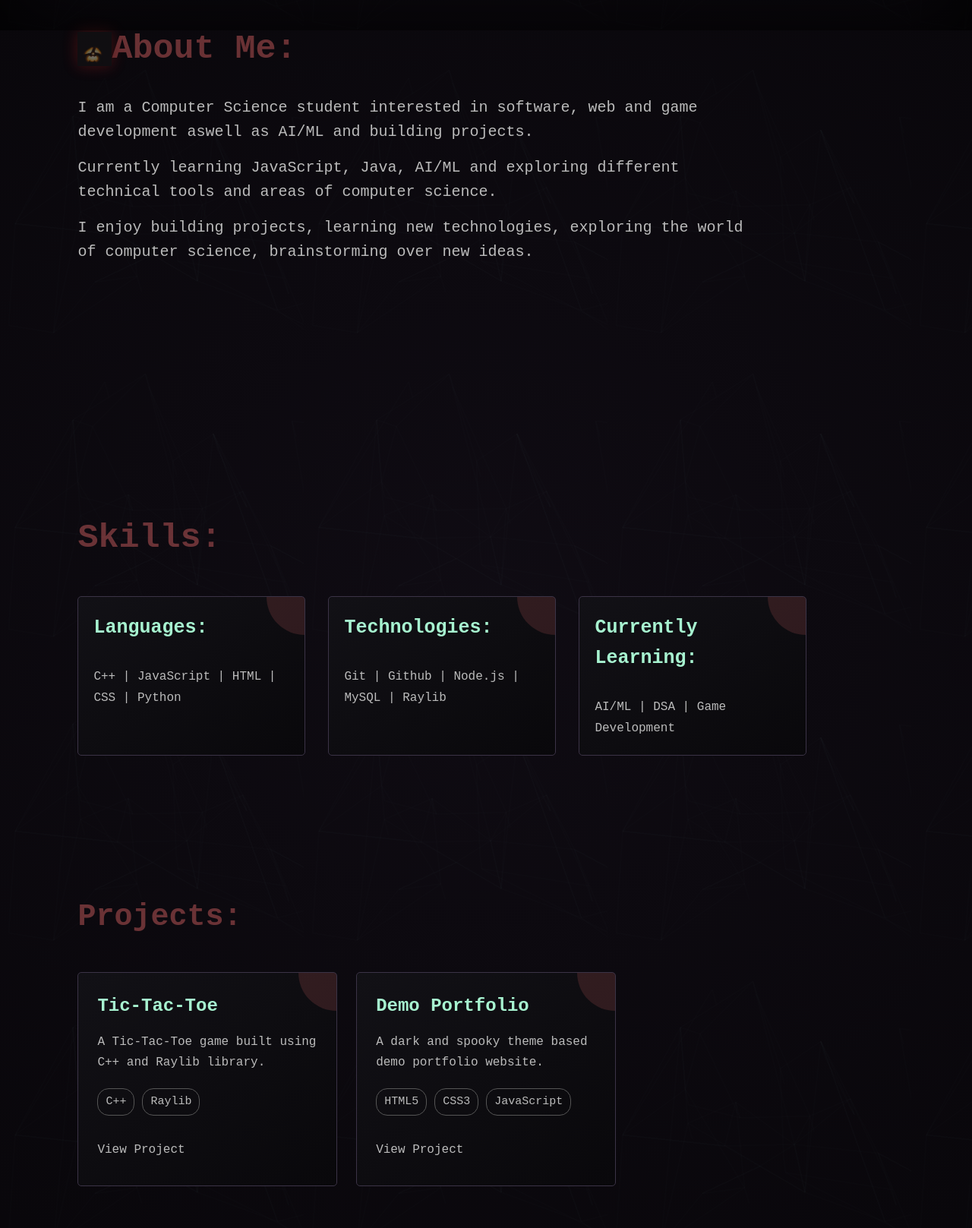
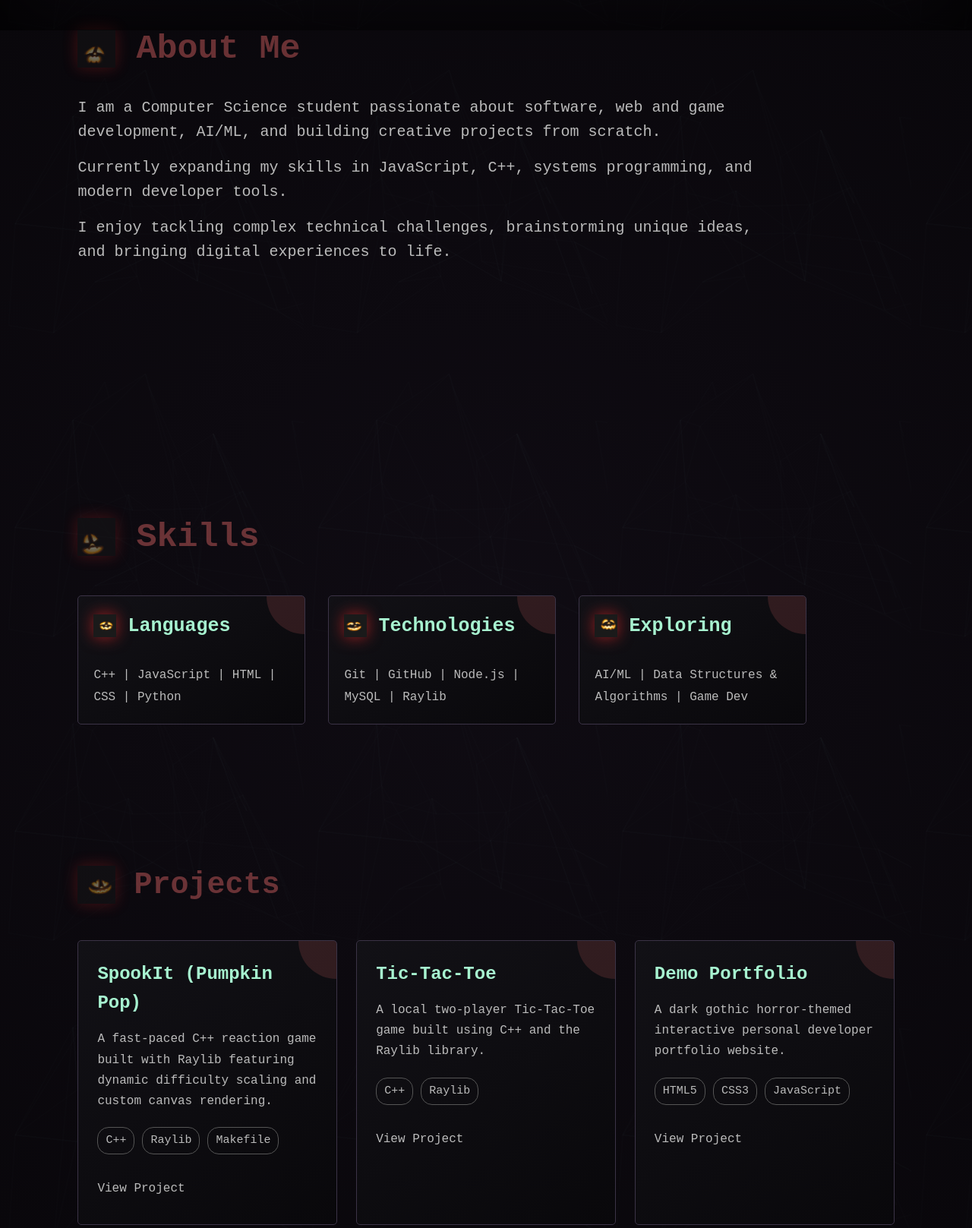
Before and after one commit to th25thbam/demo-portfolio, a plain HTML site: page index.html in a window 1280 px wide. Shown: the part 760-2377 px from the top of the page at 76% size. Drawn offline with Linux system fonts and the light colour scheme.

Commit message:
html fixes

```diff
--- a/index.html
+++ b/index.html
@@ -3,15 +3,15 @@
 <head>
     <meta charset="UTF-8">
     <meta name="viewport" content="width=device-width, initial-scale=1.0">
-    <title>Demo Portfolio</title>
+    <title>Bam | Horror Portfolio</title>
     <link rel="stylesheet" href="style.css">
 </head>
 <body>
     <header>
         <nav>
-            <h2 class="logo">Portfolio</h2>
+            <h2 class="logo"><span class="pumpkin-face face-3" style="width: 25px; height: 25px;"></span> Portfolio</h2>
             <ul>
-                <li><a href="#home">Home</a></li>
+                <li><a href="#home" class="active">Home</a></li>
                 <li><a href="#about">About</a></li>
                 <li><a href="#skills">Skills</a></li>
                 <li><a href="#projects">Projects</a></li>
@@ -22,80 +22,93 @@
 
     <main>
         <section id="home">
-            <span class="pumpkin-face face-3" style="width:80px; height:80px; margin-bottom: 10px;"></span>
+            <div class="hero-emblem">
+                <span class="pumpkin-face face-10" style="width: 90px; height: 90px;"></span>
+            </div>
             <p>Hello, I am</p>
             <h1>Bam</h1>
             <h2 id="typing-text">An aspiring Programmer & Developer</h2>
-            <p>I Build things using HTML, JavaScript, CSS and C++</p>
+            <p>I build things using HTML, JavaScript, CSS, and C++</p>
             <a href="#projects">View My Projects</a>
         </section>
 
         <section id="about">
-            <h1><span class="pumpkin-face face-2" style="width:45px; height:45px; vertical-align: middlle;"></span>About Me:</h1>
+            <h1><span class="pumpkin-face face-2"></span> About Me</h1>
             <p>
-                I am a Computer Science student interested in software, web and game development aswell as AI/ML and building projects.
+                I am a Computer Science student passionate about software, web and game development, AI/ML, and building creative projects from scratch.
             </p>
             <p>
-                Currently learning JavaScript, Java, AI/ML and exploring different technical tools and areas of computer science.
+                Currently expanding my skills in JavaScript, C++, systems programming, and modern developer tools.
             </p>
-
             <p>
-                I enjoy building projects, learning new technologies, exploring the world of computer science, brainstorming over new ideas.
+                I enjoy tackling complex technical challenges, brainstorming unique ideas, and bringing digital experiences to life.
             </p>
         </section>
 
         <section id="skills">
-            <h2><span class="spooky-pumpkin-face face-4" style="width: 45px; height: 45px; vertical-align: middle;"></span> Skills:</h2>
+            <h2><span class="pumpkin-face face-4"></span> Skills</h2>
             <div class="skills-container">
                 <div class="skill">
-                    <h3><span class="spooky-pumpkin-face face-1" style="width: 35px; height: 35px; vertical-align: middle;"></span> Languages:</h3>
+                    <h3><span class="pumpkin-face face-1" style="width: 30px; height: 30px;"></span> Languages</h3>
                     <p>C++ | JavaScript | HTML | CSS | Python</p>
                 </div>
                 <div class="skill">
-                    <h3><span class="spooky-pumpkin-face face-5" style="width: 35px; height: 35px; vertical-align: middle;"></span> Technologies:</h3>
-                    <p>Git | Github | Node.js | MySQL | Raylib</p>
+                    <h3><span class="pumpkin-face face-5" style="width: 30px; height: 30px;"></span> Technologies</h3>
+                    <p>Git | GitHub | Node.js | MySQL | Raylib</p>
                 </div>
                 <div class="skill">
-                    <h3><span class="spooky-pumpkin-face face-6" style="width: 35px; height: 35px; vertical-align: middle;"></span> Currently Learning:</h3>
-                    <p>AI/ML | DSA | Game Development</p>
+                    <h3><span class="pumpkin-face face-6" style="width: 30px; height: 30px;"></span> Exploring</h3>
+                    <p>AI/ML | Data Structures & Algorithms | Game Dev</p>
                 </div>
             </div>
         </section>
 
         <section id="projects">
-            <h2><span class="spooky-pumpkin-face face-7" style="width: 45px; height: 45px; vertical-align: middle;"></span> Projects:</h2>
+            <h2><span class="pumpkin-face face-7"></span> Projects</h2>
             <div class="projects-container">
                 <article class="project-card">
                     <div class="project-content">
+                        <h3>SpookIt (Pumpkin Pop)</h3>
+                        <p>A fast-paced C++ reaction game built with Raylib featuring dynamic difficulty scaling and custom canvas rendering.</p>
+                    </div>
+                    <div class="project-tech">
+                        <span>C++</span>
+                        <span>Raylib</span>
+                        <span>Makefile</span>
+                    </div>
+                    <a href="https://github.com/th25thsbam/spookIt" target="_blank" rel="noopener noreferrer" class="project-link">View Project</a>
+                </article>
+
+                <article class="project-card">
+                    <div class="project-content">
                         <h3>Tic-Tac-Toe</h3>
-                    <p>A Tic-Tac-Toe game built using C++ and Raylib library.</p>
+                        <p>A local two-player Tic-Tac-Toe game built using C++ and the Raylib library.</p>
                     </div>
                     <div class="project-tech">
                         <span>C++</span>
                         <span>Raylib</span>
                     </div>
-                    <a href="https://github.com/th25thbam/tictactoe" target="_blank" rel="noopener noreferrer" class="project-link" >View Project</a>
+                    <a href="https://github.com/th25thbam/tictactoe" target="_blank" rel="noopener noreferrer" class="project-link">View Project</a>
                 </article>
 
                 <article class="project-card">
                     <div class="project-content">
                         <h3>Demo Portfolio</h3>
-                    <p>A dark and spooky theme based demo portfolio website.</p>
+                        <p>A dark gothic horror-themed interactive personal developer portfolio website.</p>
                     </div>
                     <div class="project-tech">
                         <span>HTML5</span>
                         <span>CSS3</span>
                         <span>JavaScript</span>
                     </div>
-                    <a href="https://github.com/th25thbam/demo-portfolio" target="_blank" rel="noopener noreferrer" class="project-link" >View Project</a>
-                    </div>
+                    <a href="https://github.com/th25thbam/demo-portfolio" target="_blank" rel="noopener noreferrer" class="project-link">View Project</a>
                 </article>
             </div>
         </section>
 
         <section id="contacts">
-            <h2><span class="spooky-pumpkin-face face-8" style="width: 45px; height: 45px; vertical-align: middle;"></span> My contacts:</h2>
-            <p>Interested in working together?</p>
+            <h2><span class="pumpkin-face face-8"></span> Contacts</h2>
+            <p>Interested in working together or connecting?</p>
             <div class="contact-links">
                 <a href="https://mail.google.com/mail/?view=cm&fs=1&to=yuriiha25@gmail.com" target="_blank">Mail</a>
                 <a href="https://github.com/th25thbam" target="_blank">GitHub</a>
@@ -104,7 +117,7 @@
     </main>
 
     <footer>
-        <p>Built using HTML, JavaScript and CSS.</p>
+        <p>Built with HTML, JavaScript, and CSS. <span class="pumpkin-face face-9" style="width: 20px; height: 20px; vertical-align: middle;"></span></p>
     </footer>
     <script src="script.js"></script>
 </body>
```
Lines whose indentation alone changed are shown as unchanged.
